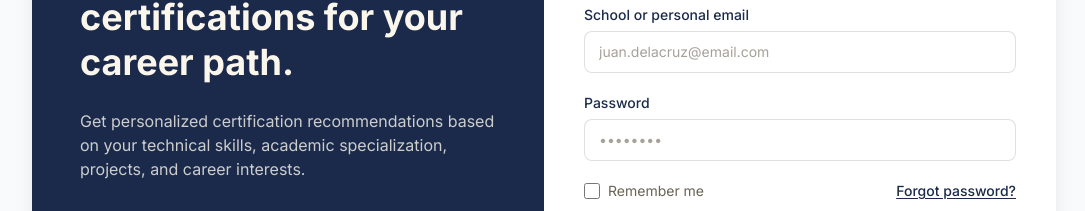
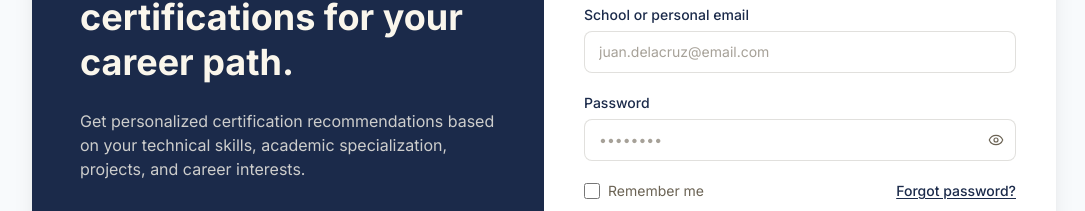
Before and after one commit to Lelei-prtty/Capstone, a React (Vite) app: page /login in a window 1280 px wide. Shown: the part 295-506 px from the top of the page, without its empty margins (96-1181 px from the left). Built offline with nearby package versions, Linux system fonts and the light colour scheme; no server answers.

Commit message:
added password reveal eye shit

```diff
--- a/src/component/FormField.jsx
+++ b/src/component/FormField.jsx
@@ -1,18 +1,40 @@
+import { useState } from 'react'
+import { Eye, EyeOff } from 'lucide-react'
+
 export default function FormField({ label, type = 'text', id, error, hint, ...props }) {
+  const [showPassword, setShowPassword] = useState(false)
+  const isPassword = type === 'password'
+  const inputType = isPassword ? (showPassword ? 'text' : 'password') : type
+
   return (
     <div>
       <label htmlFor={id} className="block text-sm font-medium text-navy mb-1.5">
         {label}
       </label>
+      <div className="relative">
         <input
           id={id}
           name={id}
-        type={type}
+          type={inputType}
           className={`focus-ring w-full rounded-lg border bg-white px-3.5 py-2.5 text-sm text-ink placeholder:text-ink-soft/60 transition-colors ${
+            isPassword ? 'pr-10' : ''
+          } ${
             error ? 'border-coral' : 'border-ink-soft/20 hover:border-ink-soft/40'
           }`}
           {...props}
         />
+        {isPassword && (
+          <button
+            type="button"
+            onClick={() => setShowPassword((v) => !v)}
+            className="focus-ring absolute inset-y-0 right-0 flex items-center px-3 text-ink-soft hover:text-navy"
+            aria-label={showPassword ? 'Hide password' : 'Show password'}
+            tabIndex={-1}
+          >
+            {showPassword ? <EyeOff className="h-4 w-4" strokeWidth={1.75} /> : <Eye className="h-4 w-4" strokeWidth={1.75} />}
+          </button>
+        )}
+      </div>
       {hint && !error && <p className="mt-1.5 text-xs text-ink-soft">{hint}</p>}
       {error && <p className="mt-1.5 text-xs text-coral">{error}</p>}
     </div>
```
Lines whose indentation alone changed are shown as unchanged.
